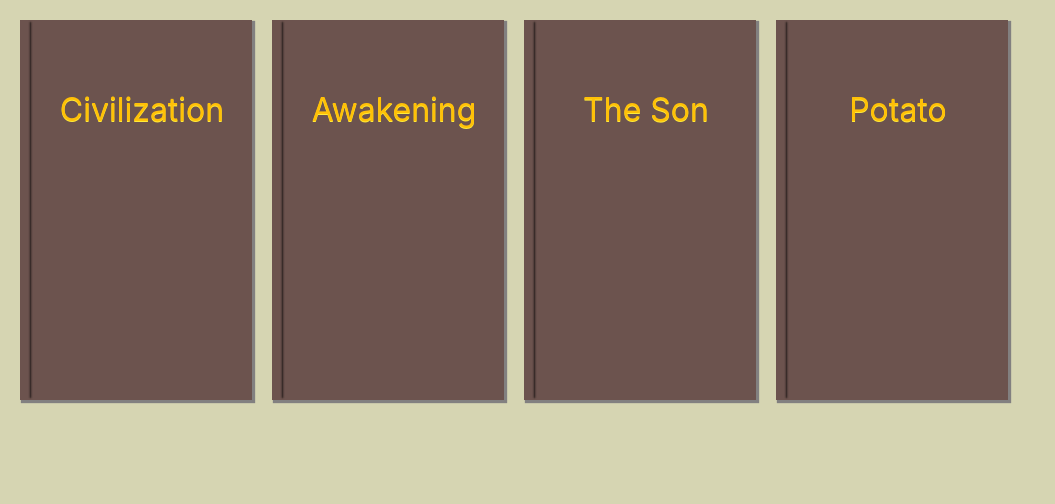
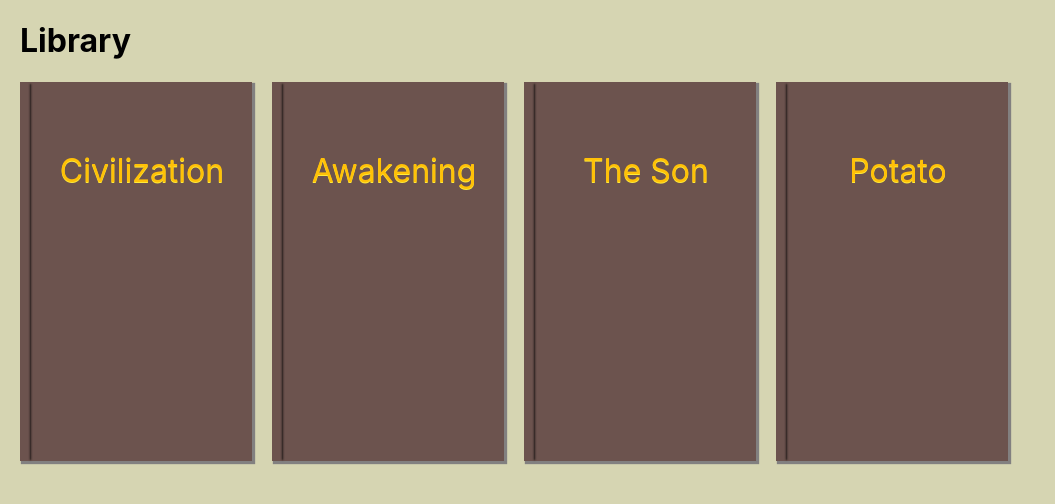
Before and after one commit to shockry/arc, a Next.js app: page / in a window 1280 px wide. Shown: the top 504 px of the page, without its empty margins (0-1055 px from the left). Built offline with nearby package versions, Linux system fonts and the light colour scheme.

Commit message:
Add header to main page

```diff
--- a/components/StoriesList/index.js
+++ b/components/StoriesList/index.js
@@ -1,10 +1,13 @@
 import Link from "next/link";
-import { Story, StoryGrid } from "./styles";
+
+import { Story, StoryGrid, Title } from "./styles";
 
 function StoriesList(props) {
   const { stories } = props;
 
   return (
+    <div>
+      <Title>Library</Title>
       <StoryGrid>
         {stories.map((story) => (
           <Link href={`/stories/${story.slug}`} key={story.slug}>
@@ -16,7 +19,7 @@ function StoriesList(props) {
           </Link>
         ))}
       </StoryGrid>
+    </div>
   );
 }
-
 export default StoriesList;
--- a/components/StoriesList/styles.js
+++ b/components/StoriesList/styles.js
@@ -44,4 +44,8 @@ const Story = styled.li`
   }
 `;
 
-export { StoryGrid, Story };
+const Title = styled.h1`
+  margin-left: 20px;
+`;
+
+export { StoryGrid, Story, Title };
```
Lines whose indentation alone changed are shown as unchanged.
